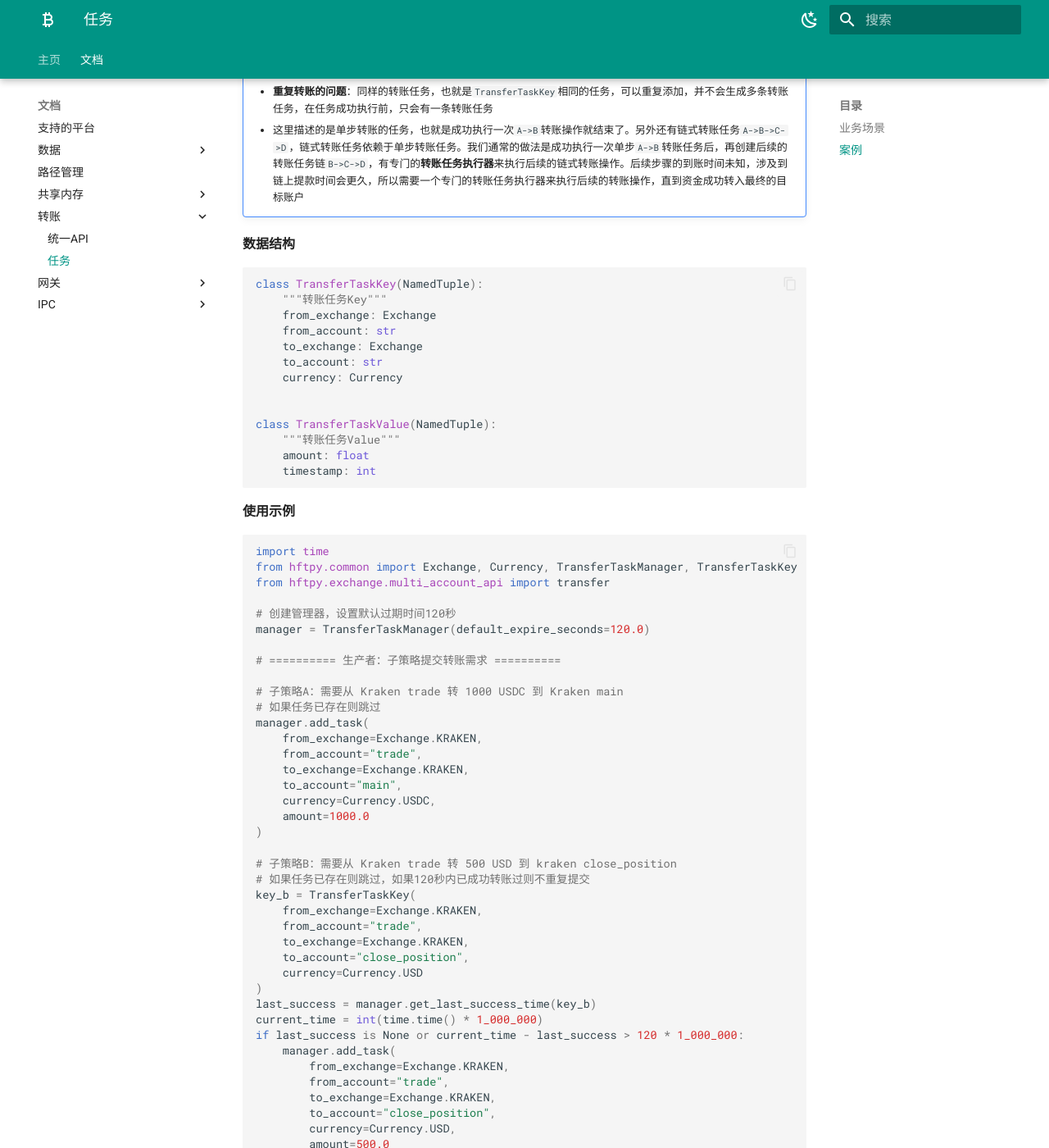
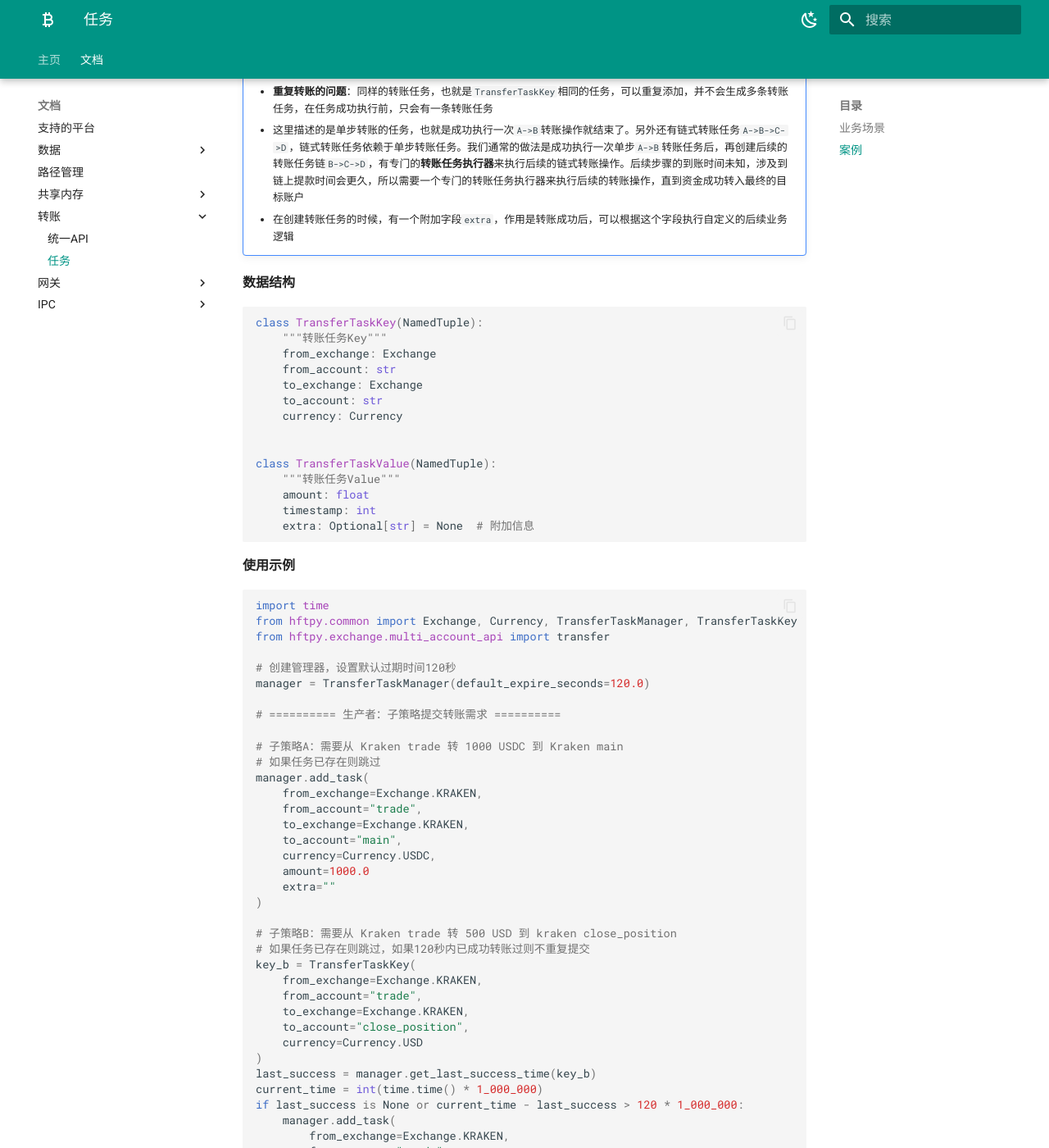
Before and after one commit to relaxdl/hft-wiki, an MkDocs documentation site: the page built from docs/common/transfer_task_manager.md, in a window 1280 px wide and 1400 px high, scrolled down 589 px. Shown: the whole window at 82% size. Built offline with MkDocs 1.6.1 and Material for MkDocs 9.7.7, drawn with Linux system fonts in a browser that asks for light colours; some of the changed text lies outside the part shown.

Commit message:
update transfer task doc

````diff
--- a/docs/common/transfer_task_manager.md
+++ b/docs/common/transfer_task_manager.md
@@ -15,6 +15,7 @@
     * **执行转账任务**的时间点可以是撤挂单的间隙，如果转账失败应该重试，直到任务成功为止
     * **重复转账的问题**：同样的转账任务，也就是`TransferTaskKey`相同的任务，可以重复添加，并不会生成多条转账任务，在任务成功执行前，只会有一条转账任务
     * 这里描述的是单步转账的任务，也就是成功执行一次`A->B`转账操作就结束了。另外还有链式转账任务`A->B->C->D`，链式转账任务依赖于单步转账任务。我们通常的做法是成功执行一次单步`A->B`转账任务后，再创建后续的转账任务链`B->C->D`，有专门的**转账任务执行器**来执行后续的链式转账操作。后续步骤的到账时间未知，涉及到链上提款时间会更久，所以需要一个专门的转账任务执行器来执行后续的转账操作，直到资金成功转入最终的目标账户
+    * 在创建转账任务的时候，有一个附加字段`extra`，作用是转账成功后，可以根据这个字段执行自定义的后续业务逻辑
 
 **数据结构**
 
@@ -32,6 +33,7 @@ class TransferTaskValue(NamedTuple):
     """转账任务Value"""
     amount: float
     timestamp: int
+    extra: Optional[str] = None  # 附加信息
 ```
 
 **使用示例**
@@ -55,6 +57,7 @@ manager.add_task(
     to_account="main",
     currency=Currency.USDC,
     amount=1000.0
+    extra=""
 )
 
 # 子策略B：需要从 Kraken trade 转 500 USD 到 kraken close_position
@@ -75,7 +78,8 @@ if last_success is None or current_time - last_success > 120 * 1_000_000:
         to_exchange=Exchange.KRAKEN,
         to_account="close_position",
         currency=Currency.USD,
-        amount=500.0
+        amount=500.0,
+        extra=""
     )
 
 # ========== 消费者：执行器遍历并执行 ==========
@@ -102,6 +106,10 @@ for key, value in manager.get_all_tasks():
 
         # 记录成功转账的时间
         manager.mark_success(key)
+
+        if value.extra = "..."
+            # 可以执行后续逻辑
+            pass
     # 转账失败，保留任务，下次重试
 
 # ========== 定期清理过期任务 ==========
````
